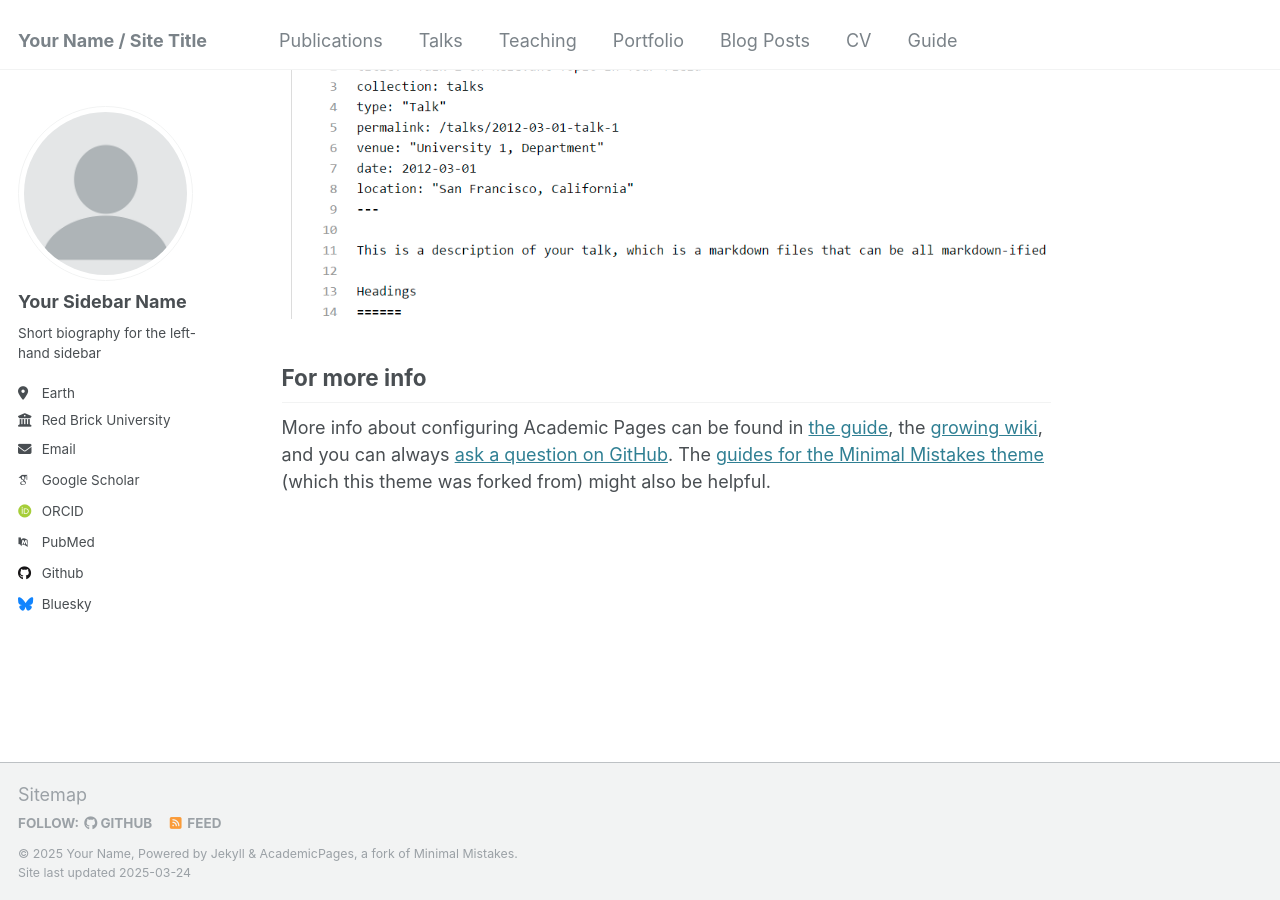
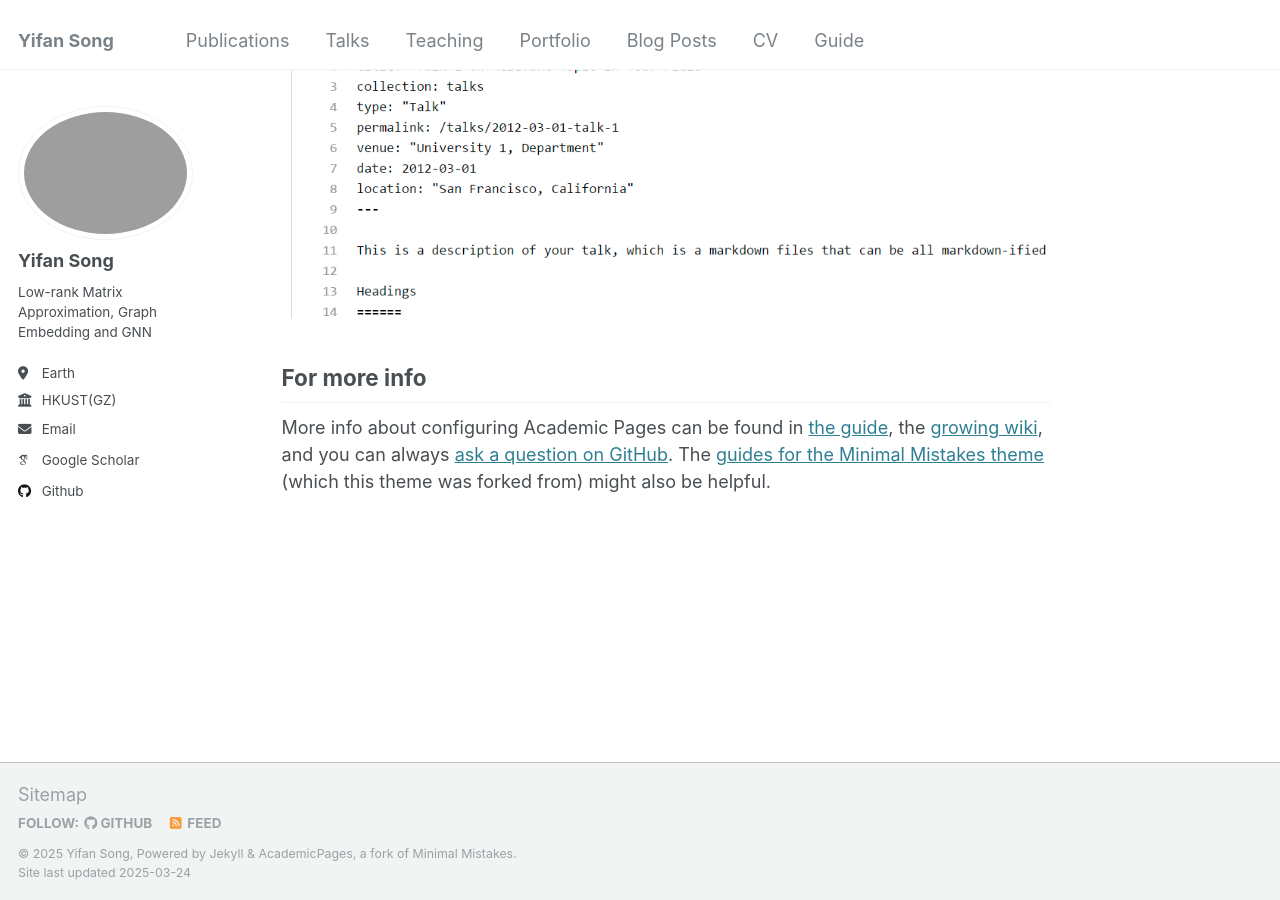
Before and after one commit to yfsong00/smallhammer.github.io, a Jekyll site: the page built from _pages/about.md, in a window 1280 px wide and 900 px high, scrolled down 2643 px. Built offline with Jekyll 4.4.1, drawn with Linux system fonts in a browser that asks for light colours; some web fonts are replaced.

Commit message:
Update _config.yml

```diff
--- a/_config.yml
+++ b/_config.yml
@@ -8,35 +8,35 @@
 
 # Basic Site Settings
 locale                   : "en-US"
-title                    : "Your Name / Site Title"
+title                    : "Yifan Song"
 title_separator          : "-"
-name                     : &name "Your Name"
+name                     : &name "Yifan Song"
 description              : &description "personal description"
-url                      : https://academicpages.github.io # the base hostname & protocol for your site e.g. "https://[your GitHub username].github.io"
+url                      : https://yfsong00.github.io/ # the base hostname & protocol for your site e.g. "https://[your GitHub username].github.io"
 baseurl                  : "" # the subpath of your site, e.g. "/blog"
-repository               : "academicpages/academicpages.github.io"
+repository               : "yfsong00/smallhammer.github.io"
 
 # Site Author - The following control what appear as part of the author content on the side bar.
 #               If a field is blank the icon and link will not appear, otherwise it will be shown.
 #               Additional customization can be done by editing /_includes/author-profile.html
 author:
   # Biographic information
-  avatar           : "profile.png"
-  name             : "Your Sidebar Name"
+  avatar           : "yifan.png"
+  name             : "Yifan Song"
   pronouns         : # example: "she/her"
-  bio              : "Short biography for the left-hand sidebar"
+  bio              : "Low-rank Matrix Approximation, Graph Embedding and GNN"
   location         : "Earth"
-  employer         : "Red Brick University"
-  uri              : # URL
-  email            : "none@example.org"
+  employer         : "HKUST(GZ)"
+  #uri              : # URL
+  email            : "ysong853@connect.hkust-gz.edu.cn"
 
   # Academic websites
   arxiv            : # URL - Update with the correct link to your profile
-  googlescholar    : "https://scholar.google.com/citations?user=PS_CX0AAAAAJ"
+  googlescholar    : "https://scholar.google.com/citations?hl=zh-CN&user=1-jJLo8AAAAJ"
   impactstory      : # URL
-  orcid            : "http://orcid.org/yourorcidurl"
+  #orcid            : "http://orcid.org/yourorcidurl"
   semantic         : # URL
-  pubmed           : "https://www.ncbi.nlm.nih.gov/pubmed/?term=john+snow"
+  #pubmed           : "https://www.ncbi.nlm.nih.gov/pubmed/?term=john+snow"
   researchgate     : # URL
   scopus           : # URL
 
@@ -44,12 +44,12 @@ author:
   bitbucket        : # Username - Update with your username on the site
   codepen          : # Username
   dribbble         : # Username
-  github           : "academicpages"
+  github           : "yfsong00"
   kaggle           : # Username
   stackoverflow    : # User number or user number and name (i.e., use "1" or "1/jeff-atwood")
 
   # Social media
-  bluesky          : "bsky.app" # Replace this with you Bluesky username
+  #bluesky          : "bsky.app" # Replace this with you Bluesky username
   facebook         : # Username
   flickr           : # Username
   foursquare       : # Username
```
